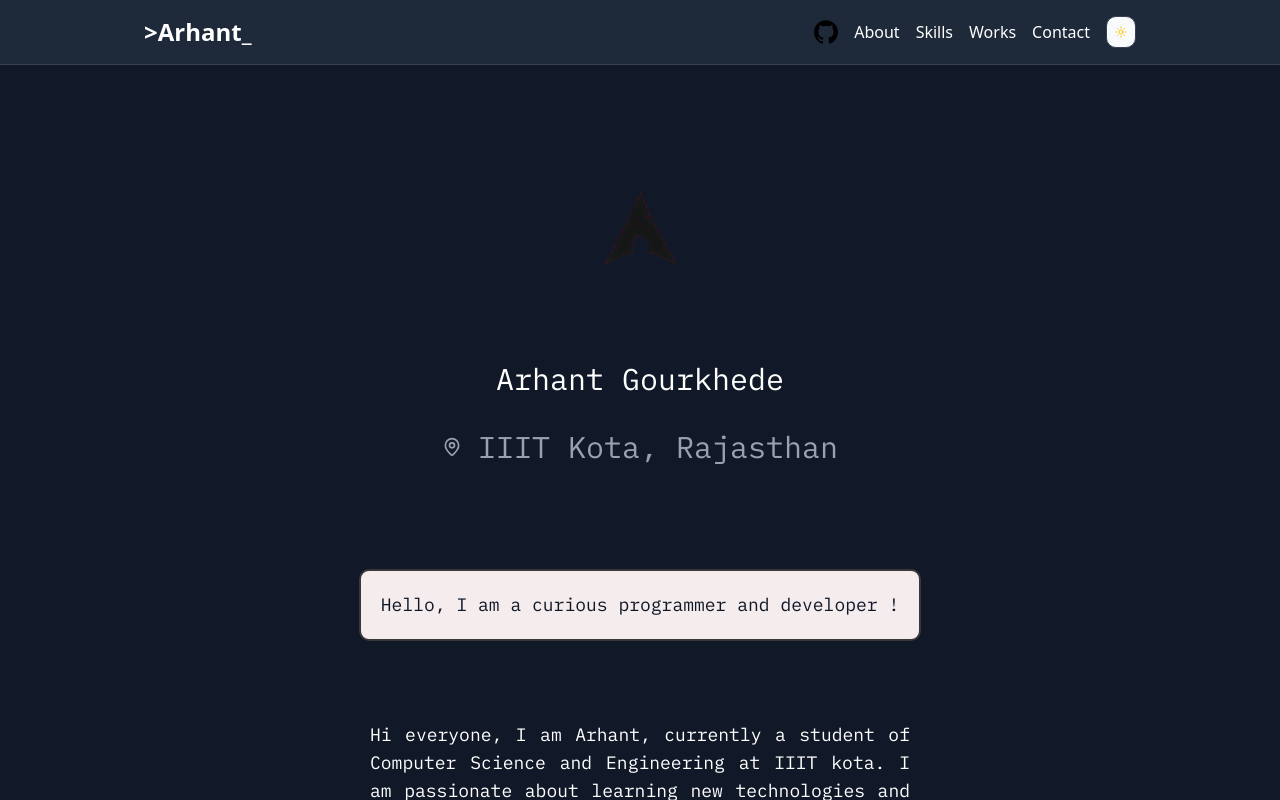
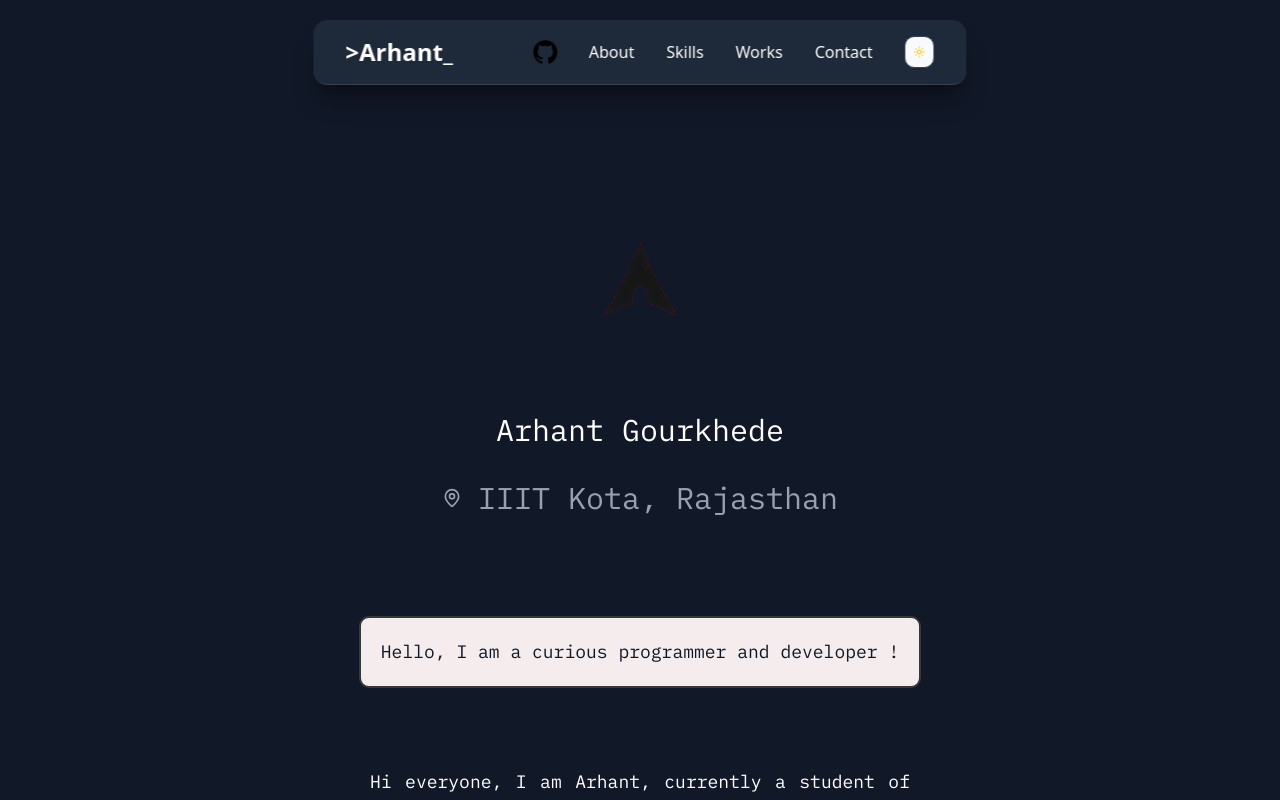
Before and after one commit to arhantsg07/portfolio, a Next.js app: page / in a window 1280 px wide. Both pictures are taken after a click on the button "Toggle theme". Shown: the top 800 px of the page. Built offline with nearby package versions, Linux system fonts and the light colour scheme.

Commit message:
minor adjustments

```diff
--- a/app/components/map.tsx
+++ b/app/components/map.tsx
@@ -5,7 +5,7 @@ import { useTheme } from "../context/themeContext";
 function Map() {
     const { themeClasses } = useTheme();
     return (
-        <section className="py-1 px-6">
+        <section className="pt-30 px-6">
             <div className="container mx-auto text-center">
                 <div className="mb-8">
                     <div className="flex flex-col items-center gap-8 justify-center text-3xl text-white font-['IBM_Plex_Mono'] mb-20">
--- a/app/components/navbar.tsx
+++ b/app/components/navbar.tsx
@@ -20,11 +20,11 @@ const Navbar: React.FC<NavbarProps> = ({ scrollToSection }) => {
 
     const { isDark, toggleTheme, themeClasses } = useTheme()
     return (
-        <nav className={`${themeClasses.headerBg} sticky top-0 z-10 border-b ${themeClasses.border} backdrop-blur-md backdrop-opacity-100`}>
+        <nav className={`${themeClasses.headerBg} fixed top-5 z-10 border-b rounded-xl shadow-xl/30 px-4 left-1/2 transform -translate-x-1/2 ${themeClasses.border} backdrop-blur-md backdrop-opacity-100`}>
             <div className="max-w-5xl mx-auto px-4">
                 <div className="flex items-center justify-between h-16">
-                    <span className={`text-2xl ${themeClasses.text} font-semibold`}>&gt;Arhant&#95;</span>
-                    <div className={`flex space-x-4`}>
+                    <span className={`text-2xl mr-20 ${themeClasses.text} font-semibold`}>&gt;Arhant&#95;</span>
+                    <div className={`flex space-x-8`}>
                         <a href="https://github.com/arhantsg07" target="_blank">
                         <svg
                             className="w-6 h-8"
```
